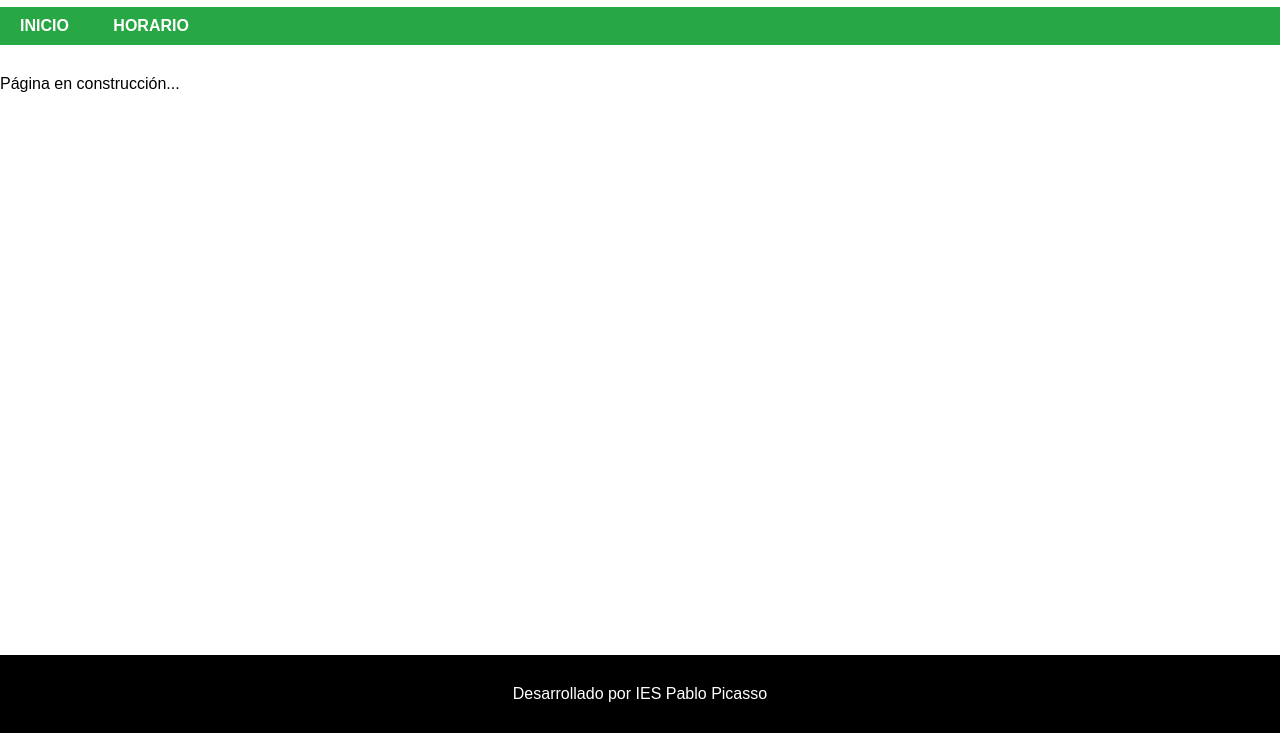
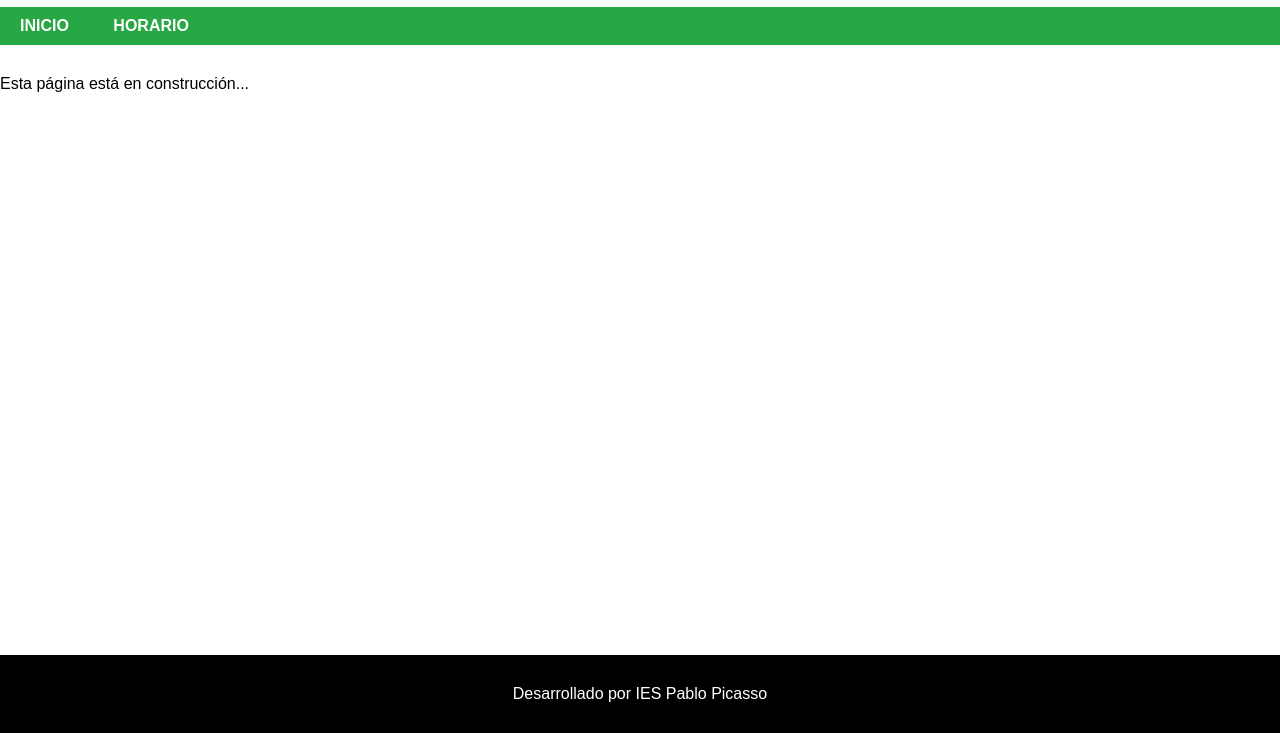
Before and after one commit to Tr1stan21/Act3GIT_HugodelaTorreGilVS, a plain HTML site: page index.html in a window 1280 px wide. Shown: the part 82-815 px from the top of the page. Drawn offline with Linux system fonts and the light colour scheme.

Commit message:
pagina en construcción

```diff
--- a/index.html
+++ b/index.html
@@ -19,7 +19,7 @@
     </header>
 
     <main>
-        <p>Página en  construcción...</p>
+        <p>Esta página está en  construcción...</p>
     </main>
 
     <footer>
```
